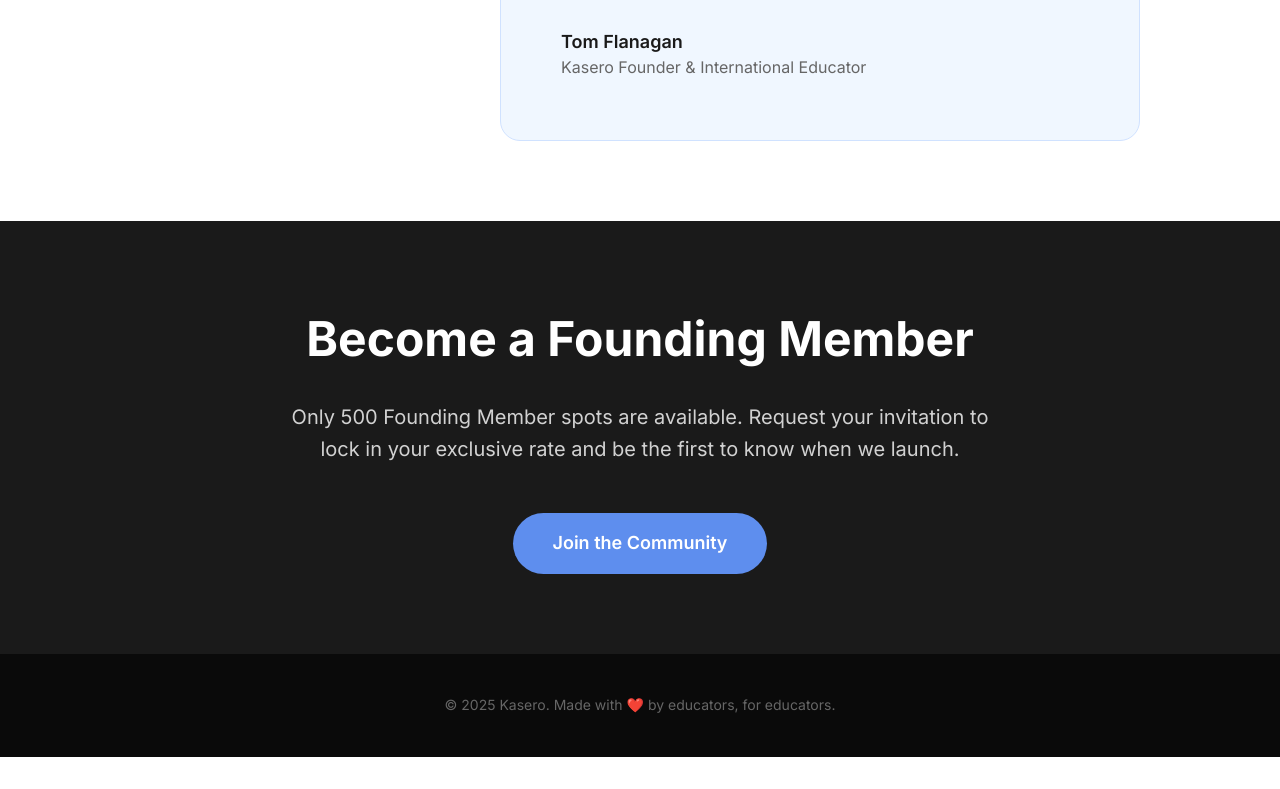
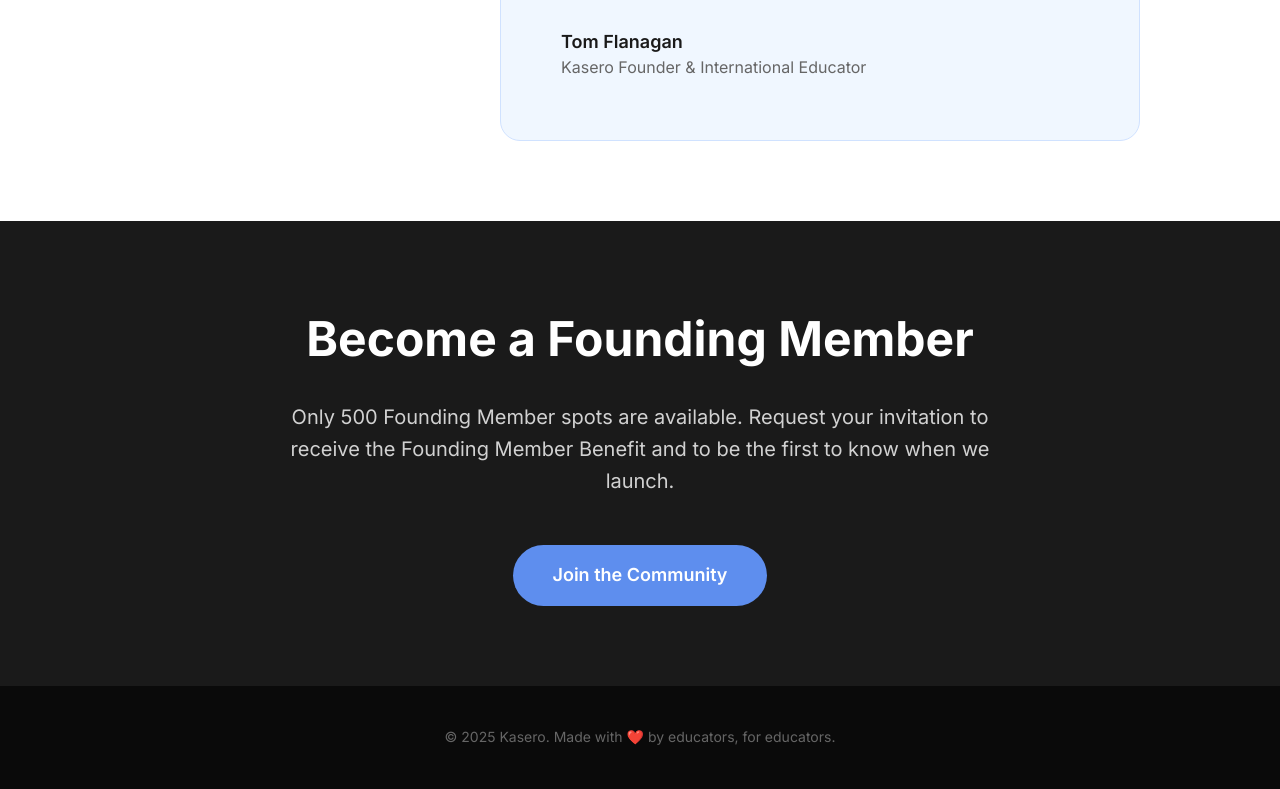
Before and after one commit to tflanag1/kasero-landing-page, a plain HTML site: page index.html in a window 1280 px wide. Shown: the part 4594-5383 px from the top of the page. Before the commit the page ends 5351 px from the top, so only its background shows below. Drawn offline with Linux system fonts and the light colour scheme; a script that the page names is missing.

Commit message:
Revised "Become a Founding Member"
Instead of "lock in exclusive rate" changed to "receive Founding Member Benefit".

```diff
--- a/index.html
+++ b/index.html
@@ -968,7 +968,7 @@
     <section class="cta-section" id="signup">
     <div class="container">
         <h2>Become a Founding Member</h2>
-        <p style="max-width: 700px; margin: 0 auto 48px;">Only 500 Founding Member spots are available. Request your invitation to lock in your exclusive rate and be the first to know when we launch.</p>
+        <p style="max-width: 700px; margin: 0 auto 48px;">Only 500 Founding Member spots are available. Request your invitation to receive the Founding Member Benefit and to be the first to know when we launch.</p>
         <a href="#" class="cta-button js-open-modal">Join the Community</a>
     </div>
 </section>
```
